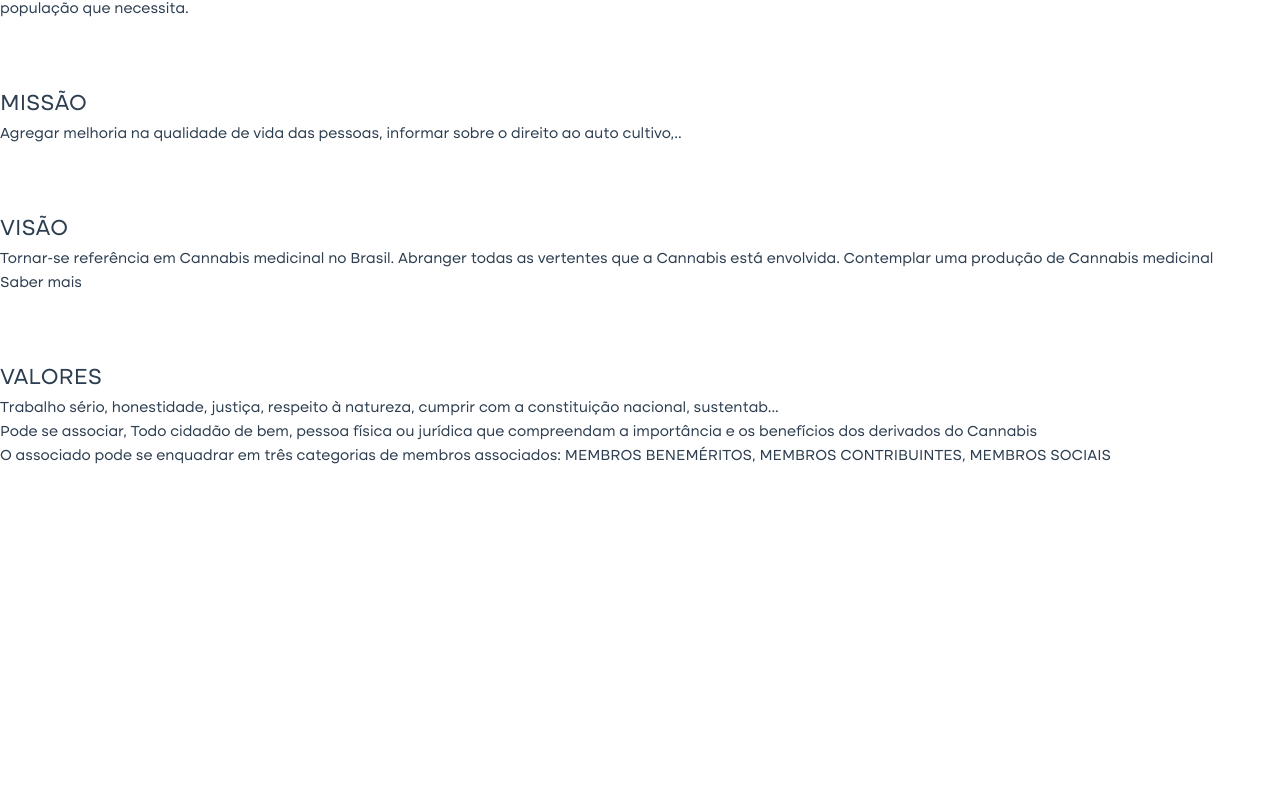
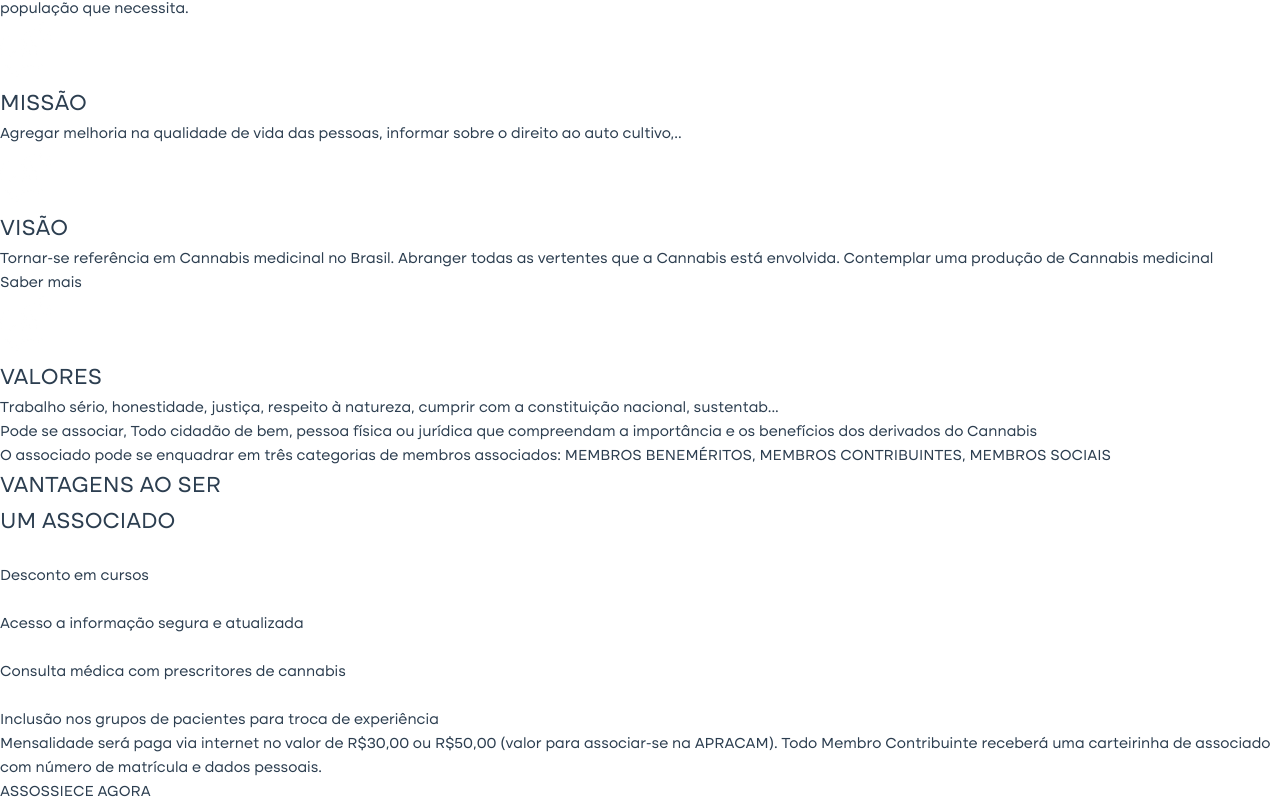
Before and after one commit to AlbertoAlfredo/apracam, a Vue app: page / in a window 1280 px wide. Shown: the part 768-1572 px from the top of the page. Before the commit the page ends 1236 px from the top, so only its background shows below. Built offline with nearby package versions, Linux system fonts and the light colour scheme.

Commit message:
Mais um pouquinho de texto

```diff
--- a/src/assets/base.css
+++ b/src/assets/base.css
@@ -36,19 +36,6 @@
   --section-gap: 160px;
 }
 
-@media (prefers-color-scheme: dark) {
-  :root {
-    --color-background: var(--vt-c-black);
-    --color-background-soft: var(--vt-c-black-soft);
-    --color-background-mute: var(--vt-c-black-mute);
-
-    --color-border: var(--vt-c-divider-dark-2);
-    --color-border-hover: var(--vt-c-divider-dark-1);
-
-    --color-heading: var(--vt-c-text-dark-1);
-    --color-text: var(--vt-c-text-dark-2);
-  }
-}
 
 *,
 *::before,
--- a/src/views/HomeView.vue
+++ b/src/views/HomeView.vue
@@ -63,6 +63,29 @@
       <p>Pode se associar, Todo cidadão de bem, pessoa física ou jurídica que compreendam a importância e os benefícios dos derivados do <span>Cannabis</span></p>
       <p>O associado pode se enquadrar em três categorias de membros associados: MEMBROS BENEMÉRITOS, MEMBROS CONTRIBUINTES, MEMBROS SOCIAIS</p>
     </section>
+    <section>
+      <h2>VANTAGENS AO SER<br/> UM ASSOCIADO</h2>
+      <div>
+        <img src="" alt="">
+        <p>Desconto em cursos</p>
+      </div>
+      <div>
+        <img src="" alt="">
+        <p>Acesso a informação segura e atualizada</p>
+      </div>
+      <div>
+        <img src="" alt="">
+        <p>Consulta médica com prescritores de cannabis</p>
+      </div>
+      <div>
+        <img src="" alt="">
+        <p>Inclusão nos grupos de pacientes para troca de experiência</p>
+      </div>
+      <div>
+        Mensalidade será paga via internet no valor de R$30,00 ou R$50,00 (valor para associar-se na APRACAM). Todo Membro Contribuinte receberá uma carteirinha de associado com número de matrícula e dados pessoais.
+      </div>
+      <div>ASSOSSIECE AGORA</div>
+    </section>
   </main>
 </template>
 <style scoped>
```
